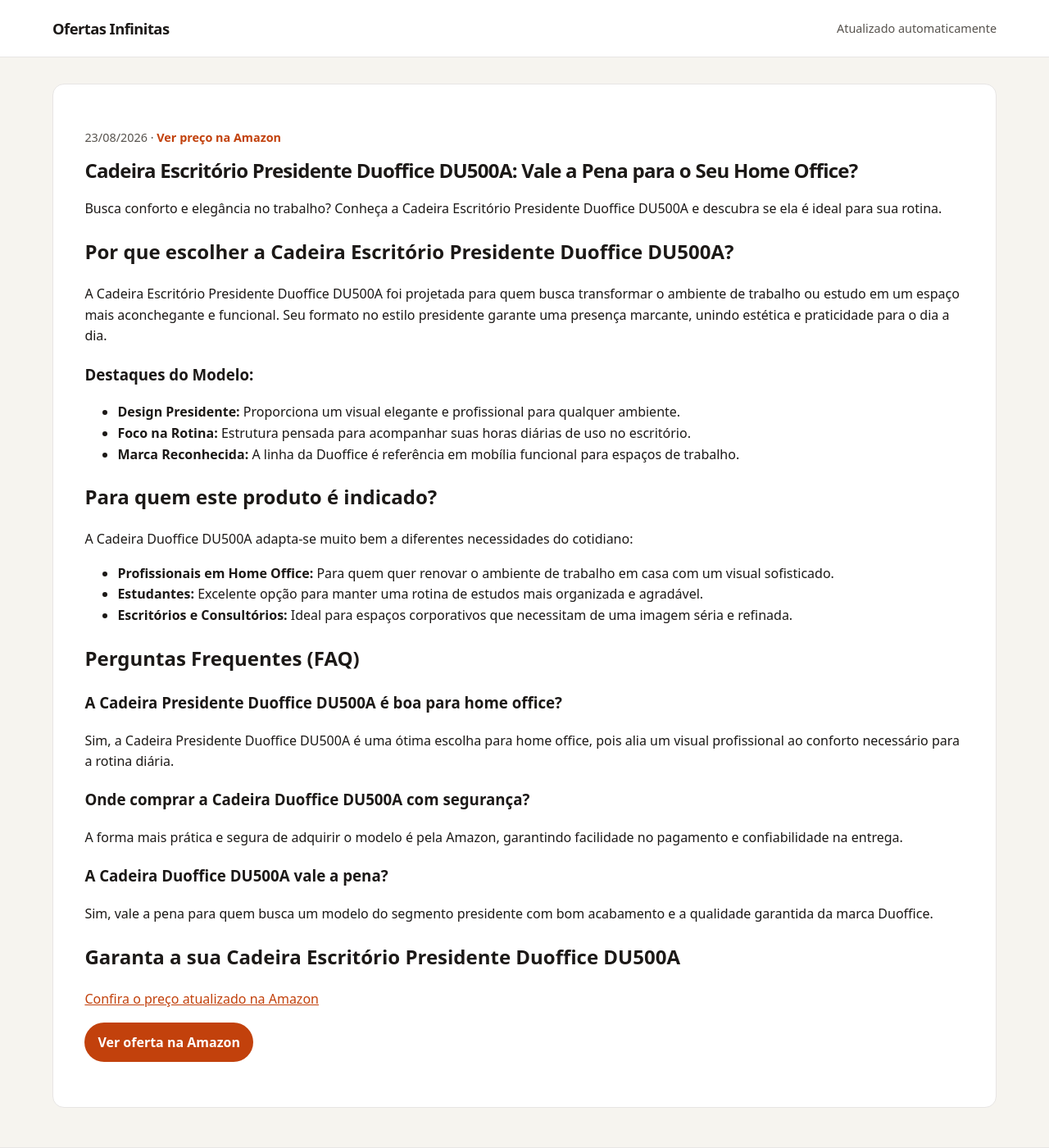
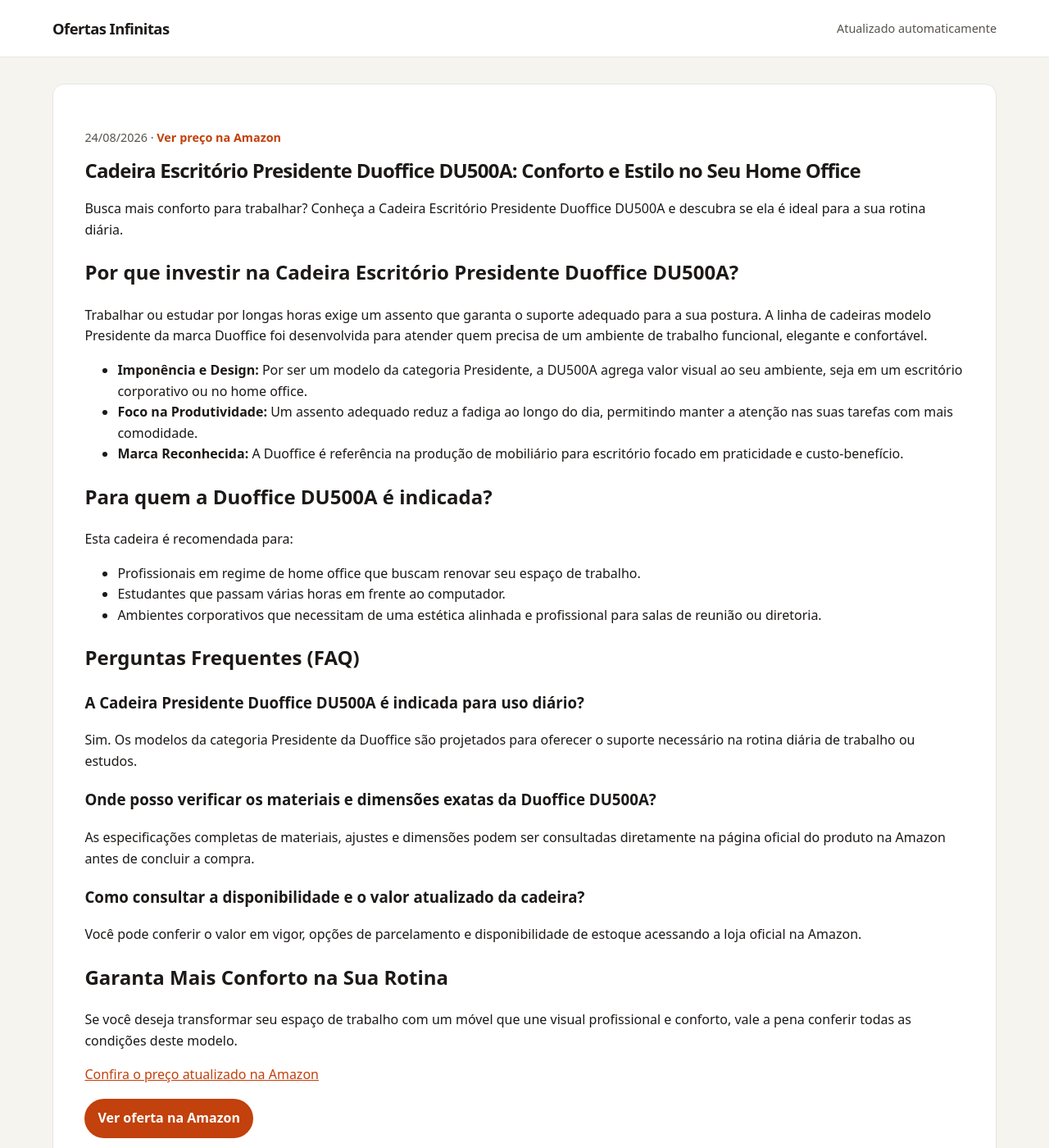
Before and after one commit to Monuver/afiliado, a Jekyll site: the page built from _posts/2026-08-19-cadeira-escritorio-presidente-duoffice-du500a-b09vnbcfdj.md, in a window 1280 px wide and 1400 px high. Shown: the whole window at 82% size. Built offline with Jekyll 4.4.1, drawn with Linux system fonts in a browser that asks for light colours.

```diff
--- a/_posts/2026-08-19-cadeira-escritorio-presidente-duoffice-du500a-b09vnbcfdj.md
+++ b/_posts/2026-08-19-cadeira-escritorio-presidente-duoffice-du500a-b09vnbcfdj.md
@@ -1,8 +1,8 @@
 ---
 layout: post
-title: 'Cadeira Escritório Presidente Duoffice DU500A: Vale a Pena para o Seu Home Office?'
-description: Busca conforto e elegância no trabalho? Conheça a Cadeira Escritório Presidente Duoffice DU500A e descubra se ela é ideal para sua rotina.
-date: 2026-08-23 05:31:57 -0300
+title: 'Cadeira Escritório Presidente Duoffice DU500A: Conforto e Estilo no Seu Home Office'
+description: Busca mais conforto para trabalhar? Conheça a Cadeira Escritório Presidente Duoffice DU500A e descubra se ela é ideal para a sua rotina diária.
+date: 2026-08-24 05:49:35 -0300
 categories:
 - ofertas
 image: ''
@@ -10,39 +10,38 @@ preco: Ver preço na Amazon
 affiliate_url: https://amzn.to/4xiBzBl
 ---
 
-# Cadeira Escritório Presidente Duoffice DU500A: Vale a Pena para o Seu Home Office?
+# Cadeira Escritório Presidente Duoffice DU500A: Conforto e Estilo no Seu Home Office
 
-Busca conforto e elegância no trabalho? Conheça a Cadeira Escritório Presidente Duoffice DU500A e descubra se ela é ideal para sua rotina.
+Busca mais conforto para trabalhar? Conheça a Cadeira Escritório Presidente Duoffice DU500A e descubra se ela é ideal para a sua rotina diária.
 
-## Por que escolher a Cadeira Escritório Presidente Duoffice DU500A?
+## Por que investir na Cadeira Escritório Presidente Duoffice DU500A?
 
-A Cadeira Escritório Presidente Duoffice DU500A foi projetada para quem busca transformar o ambiente de trabalho ou estudo em um espaço mais aconchegante e funcional. Seu formato no estilo presidente garante uma presença marcante, unindo estética e praticidade para o dia a dia.
+Trabalhar ou estudar por longas horas exige um assento que garanta o suporte adequado para a sua postura. A linha de cadeiras modelo Presidente da marca Duoffice foi desenvolvida para atender quem precisa de um ambiente de trabalho funcional, elegante e confortável.
 
-### Destaques do Modelo:
+- **Imponência e Design:** Por ser um modelo da categoria Presidente, a DU500A agrega valor visual ao seu ambiente, seja em um escritório corporativo ou no home office.
+- **Foco na Produtividade:** Um assento adequado reduz a fadiga ao longo do dia, permitindo manter a atenção nas suas tarefas com mais comodidade.
+- **Marca Reconhecida:** A Duoffice é referência na produção de mobiliário para escritório focado em praticidade e custo-benefício.
 
-- **Design Presidente:** Proporciona um visual elegante e profissional para qualquer ambiente.
-- **Foco na Rotina:** Estrutura pensada para acompanhar suas horas diárias de uso no escritório.
-- **Marca Reconhecida:** A linha da Duoffice é referência em mobília funcional para espaços de trabalho.
+## Para quem a Duoffice DU500A é indicada?
 
-## Para quem este produto é indicado?
-
-A Cadeira Duoffice DU500A adapta-se muito bem a diferentes necessidades do cotidiano:
-
-- **Profissionais em Home Office:** Para quem quer renovar o ambiente de trabalho em casa com um visual sofisticado.
-- **Estudantes:** Excelente opção para manter uma rotina de estudos mais organizada e agradável.
-- **Escritórios e Consultórios:** Ideal para espaços corporativos que necessitam de uma imagem séria e refinada.
+Esta cadeira é recomendada para:
+- Profissionais em regime de home office que buscam renovar seu espaço de trabalho.
+- Estudantes que passam várias horas em frente ao computador.
+- Ambientes corporativos que necessitam de uma estética alinhada e profissional para salas de reunião ou diretoria.
 
 ## Perguntas Frequentes (FAQ)
 
-### A Cadeira Presidente Duoffice DU500A é boa para home office?
-Sim, a Cadeira Presidente Duoffice DU500A é uma ótima escolha para home office, pois alia um visual profissional ao conforto necessário para a rotina diária.
+### A Cadeira Presidente Duoffice DU500A é indicada para uso diário?
+Sim. Os modelos da categoria Presidente da Duoffice são projetados para oferecer o suporte necessário na rotina diária de trabalho ou estudos.
 
-### Onde comprar a Cadeira Duoffice DU500A com segurança?
-A forma mais prática e segura de adquirir o modelo é pela Amazon, garantindo facilidade no pagamento e confiabilidade na entrega.
+### Onde posso verificar os materiais e dimensões exatas da Duoffice DU500A?
+As especificações completas de materiais, ajustes e dimensões podem ser consultadas diretamente na página oficial do produto na Amazon antes de concluir a compra.
 
-### A Cadeira Duoffice DU500A vale a pena?
-Sim, vale a pena para quem busca um modelo do segmento presidente com bom acabamento e a qualidade garantida da marca Duoffice.
+### Como consultar a disponibilidade e o valor atualizado da cadeira?
+Você pode conferir o valor em vigor, opções de parcelamento e disponibilidade de estoque acessando a loja oficial na Amazon.
 
-## Garanta a sua Cadeira Escritório Presidente Duoffice DU500A
+## Garanta Mais Conforto na Sua Rotina
+
+Se você deseja transformar seu espaço de trabalho com um móvel que une visual profissional e conforto, vale a pena conferir todas as condições deste modelo.
 
 [Confira o preço atualizado na Amazon](https://amzn.to/4xiBzBl)
```
Also changed, not shown: _posts/2026-08-18-cafeteira-italiana-expresso-aluminio-xicaras-b08b79hyvc.md (+34 -24 lines), _posts/2026-08-18-hastes-flexiveis-cotonete-bebe-bastonetes-bellacotton-caixa-b0cx9wkp1b.md (+26 -20 lines), _posts/2026-08-19-shampoo-clorexidina-seborreia-queda-500ml-b09l9qkmd1.md (+22 -32 lines).
